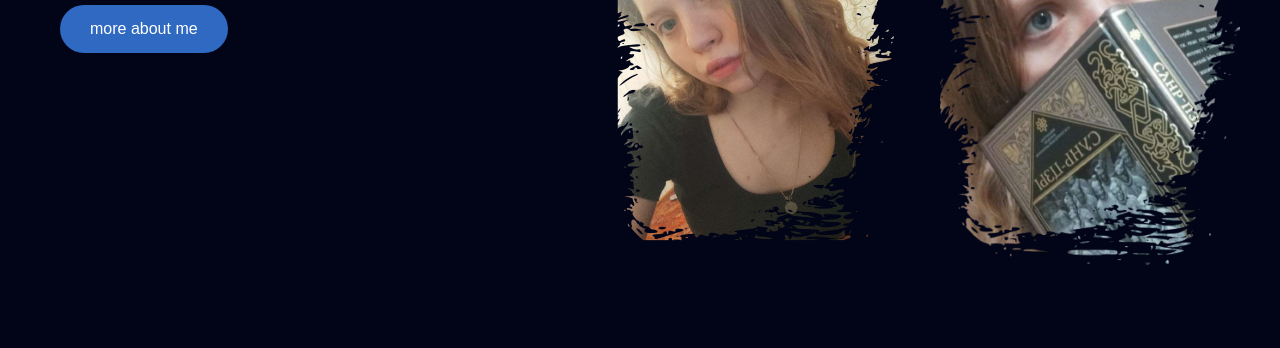
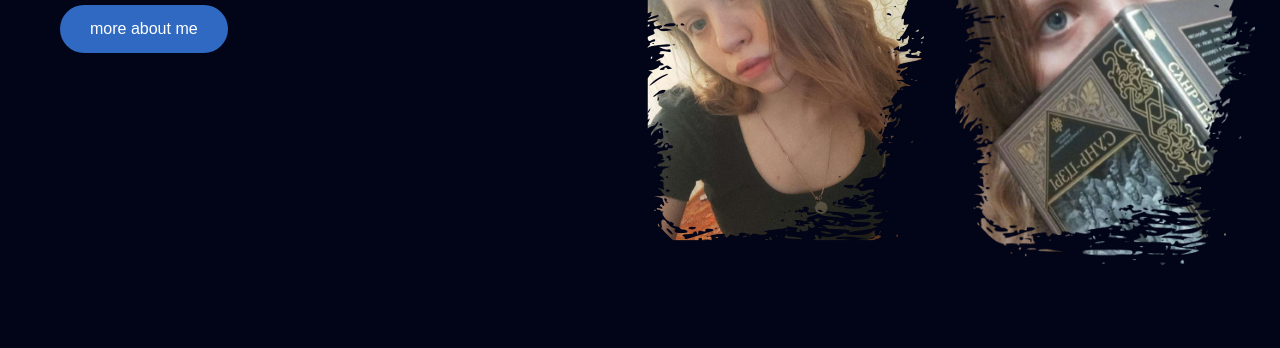
Before and after one commit to EnigmaDev3/EnigmaDev3.github.io, a plain HTML site: page index.html in a window 1280 px wide. Shown: the part 260-608 px from the top of the page. Drawn offline with nearby package versions, Linux system fonts and the light colour scheme.

Commit message:
Add files via upload

```diff
--- a/style.css
+++ b/style.css
@@ -83,7 +83,7 @@ p {
 .images img {
     max-width: 100%;
     height: auto;
-    margin-right: 40px;
+    margin-right: 25px;
 }
 
 .btn-box {
```
